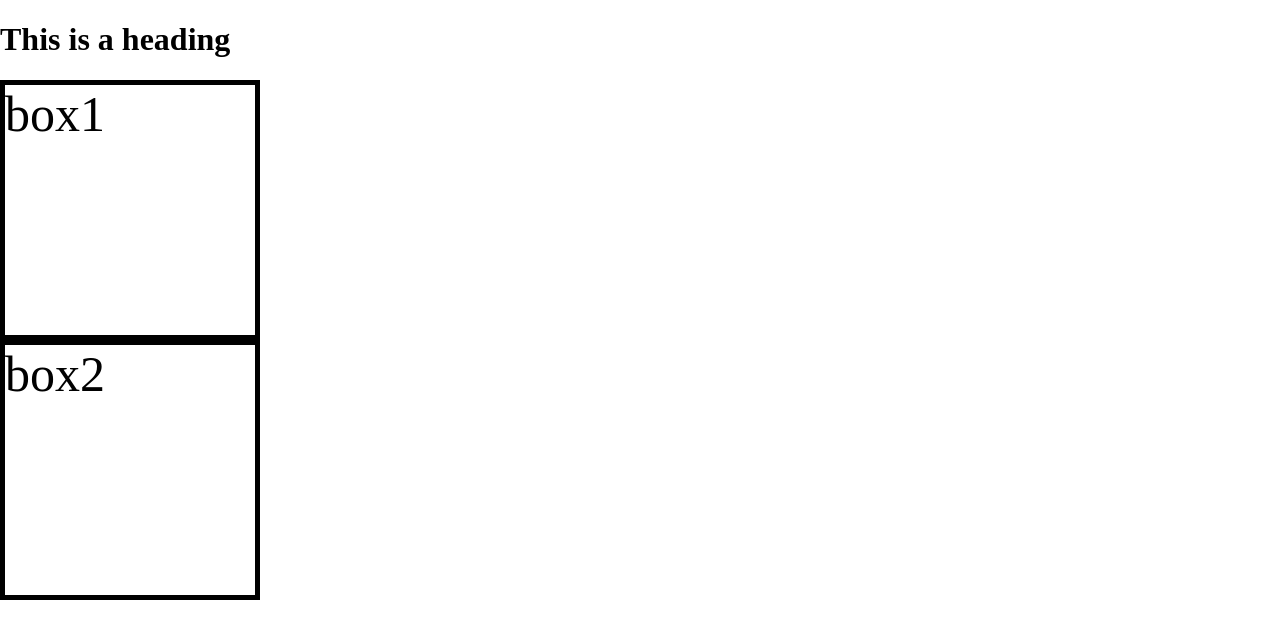
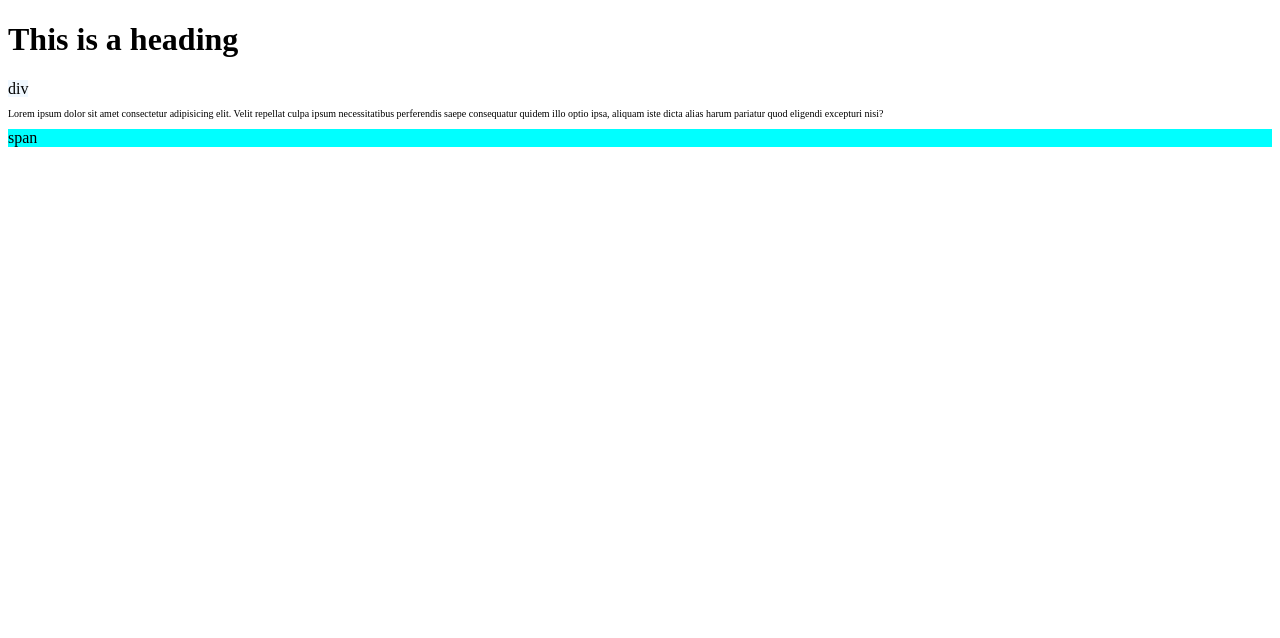
Before and after one commit to MoazZard/Javascript-practice, a plain HTML site: page index1.html in a window 1280 px wide. Drawn offline with Linux system fonts and the light colour scheme.

Commit message:
more practice

```diff
--- a/index.css
+++ b/index.css
@@ -1,9 +1,11 @@
-body{
-    margin: 0px;
+div{
+    background-color: aliceblue;
+    display: inline;
 }
-.box{
-    border: 5px solid;
-    width: 250px;
-    height: 250px;
-    font-size: 50px;
+span{
+    background-color: aqua;
+    display: block;
 }
+div > p{
+    font-size: 10px;
+}
--- a/index1.html
+++ b/index1.html
@@ -10,13 +10,14 @@
 
     <h1> This is a heading </h1>
 
-    <div class="box" id="box1">
-        box1
+    <div>
+        div
+        <p>Lorem ipsum dolor sit amet consectetur adipisicing elit. Velit repellat culpa ipsum necessitatibus perferendis saepe consequatur quidem illo optio ipsa, aliquam iste dicta alias harum pariatur quod eligendi excepturi nisi?</p>
     </div>
 
-    <div class="box" id="box2">
-        box2
-    </div>
+    <span>
+        span
+    </span>
 
 </body>
 </html>
```
